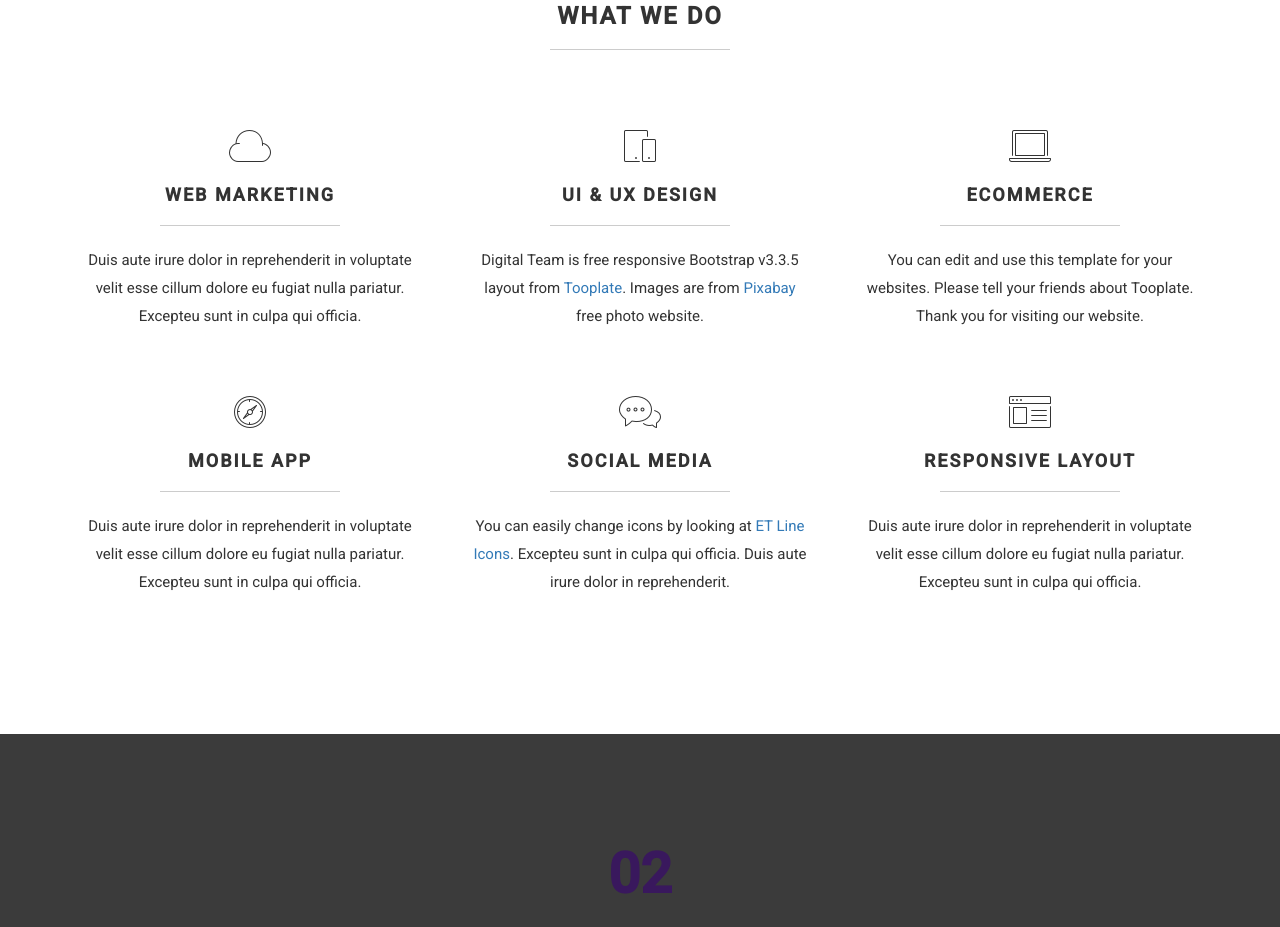
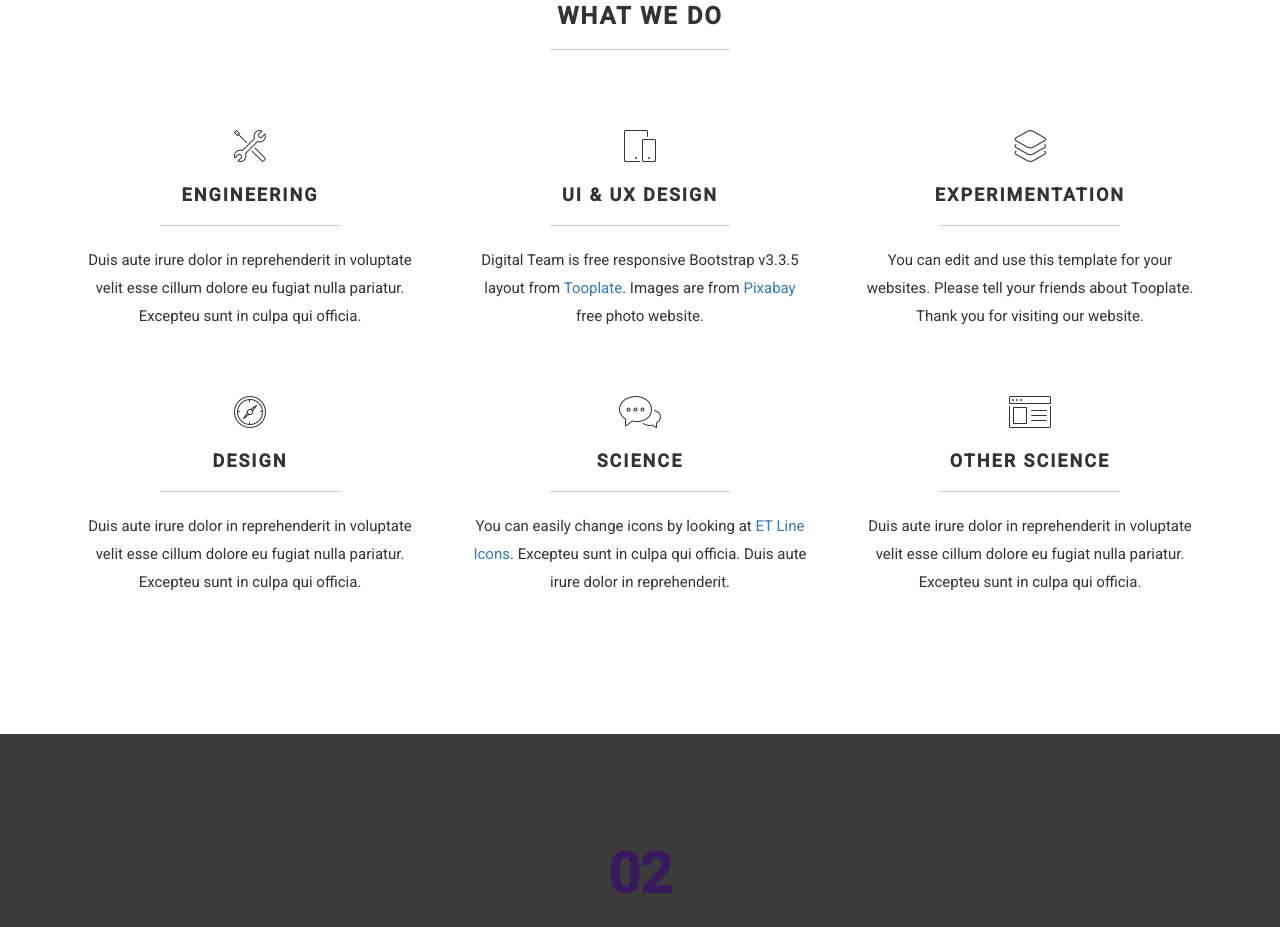
Before and after one commit to Harlem-Launch-Alliance/Harlem-Launch-Alliance, a React app: page index.html in a window 1280 px wide. Shown: the part 997-1924 px from the top of the page. Built offline with nearby package versions, Linux system fonts and the light colour scheme.

Commit message:
changed what we do

```diff
--- a/index.html
+++ b/index.html
@@ -95,8 +95,8 @@ http://www.tooplate.com/view/2075-digital-team
         </div>
       </div>
       <div class="col-lg-4 col-md-4 col-sm-4 wow fadeInUp" data-wow-delay="0.6s">
-        <i class="icon-cloud medium-icon"></i>
-          <h3>WEB MARKETING</h3>
+        <i class="icon-tools-2 medium-icon"></i>
+          <h3>ENGINEERING</h3>
           <hr>
           <p>Duis aute irure dolor in reprehenderit in voluptate velit esse cillum dolore eu fugiat nulla pariatur. Excepteu sunt in culpa qui officia.</p>
       </div>
@@ -107,26 +107,26 @@ http://www.tooplate.com/view/2075-digital-team
           <p>Digital Team is free responsive Bootstrap v3.3.5 layout from <a rel="nofollow" href="http://www.tooplate.com" target="_parent">Tooplate</a>. Images are from <a rel="nofollow" href="http://pixabay.com" target="_parent">Pixabay</a> free photo website.</p>
       </div>
       <div class="col-lg-4 col-md-4 col-sm-4 wow fadeInUp" data-wow-delay="1s">
-        <i class="icon-laptop medium-icon"></i>
-          <h3>ECOMMERCE</h3>
+        <i class="icon-layers medium-icon"></i>
+          <h3>EXPERIMENTATION</h3>
           <hr>
           <p>You can edit and use this template for your websites. Please tell your friends about Tooplate. Thank you for visiting our website.</p>
       </div>
       <div class="col-lg-4 col-md-4 col-sm-4 wow fadeInUp" data-wow-delay="1s">
         <i class="icon-compass medium-icon"></i>
-          <h3>MOBILE APP</h3>
+          <h3>DESIGN</h3>
           <hr>
           <p>Duis aute irure dolor in reprehenderit in voluptate velit esse cillum dolore eu fugiat nulla pariatur. Excepteu sunt in culpa qui officia.</p>
       </div>
       <div class="col-lg-4 col-md-4 col-sm-4 wow fadeInUp" data-wow-delay="1s">
         <i class="icon-chat medium-icon"></i>
-          <h3>SOCIAL MEDIA</h3>
+          <h3>SCIENCE</h3>
           <hr>
           <p>You can easily change icons by looking at <a href="https://www.elegantthemes.com/blog/resources/how-to-use-and-embed-an-icon-font-on-your-website" target="_blank">ET Line Icons</a>. Excepteu sunt in culpa qui officia. Duis aute irure dolor in reprehenderit.</p>
       </div>
       <div class="col-lg-4 col-md-4 col-sm-4 wow fadeInUp" data-wow-delay="1s">
         <i class="icon-browser medium-icon"></i>
-          <h3>RESPONSIVE LAYOUT</h3>
+          <h3>OTHER SCIENCE</h3>
           <hr>
           <p>Duis aute irure dolor in reprehenderit in voluptate velit esse cillum dolore eu fugiat nulla pariatur. Excepteu sunt in culpa qui officia.</p>
       </div>
```
